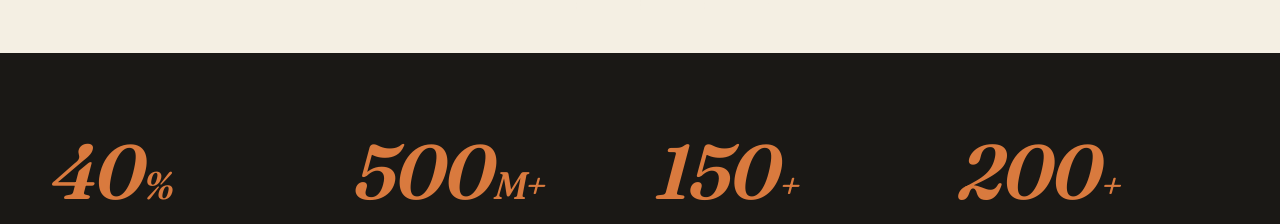
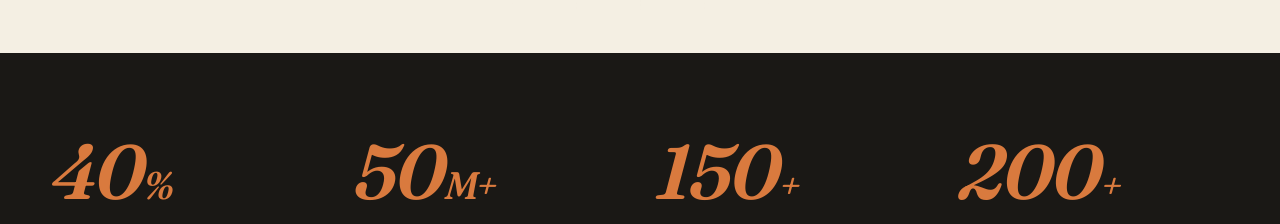
Before and after one commit to Geletahaile/Geletahaile.github.io, a plain HTML site: page index.html in a window 1280 px wide. Shown: the part 940-1164 px from the top of the page. Drawn offline with Linux system fonts and the light colour scheme.

Commit message:
Update index.html

```diff
--- a/index.html
+++ b/index.html
@@ -670,7 +670,7 @@
         <div class="label">ETL runtime<br/>reduction</div>
       </div>
       <div class="stat reveal reveal-1">
-        <div class="num">500<small style="font-size:0.5em;">M+</small></div>
+        <div class="num">50<small style="font-size:0.5em;">M+</small></div>
         <div class="label">Records processed<br/>nightly</div>
       </div>
       <div class="stat reveal reveal-2">
```
